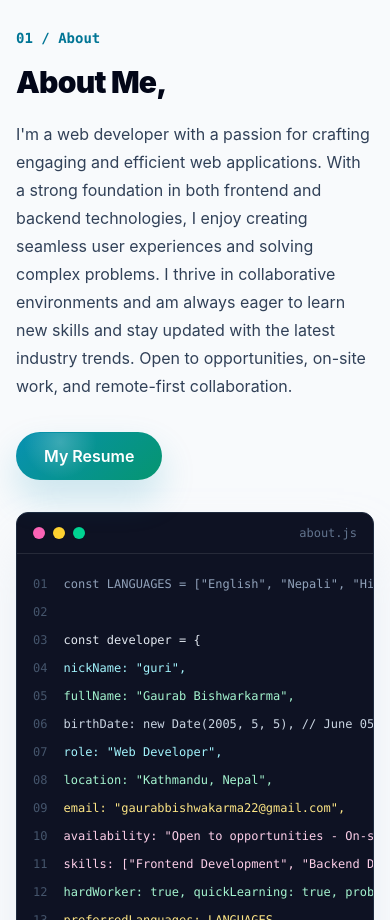
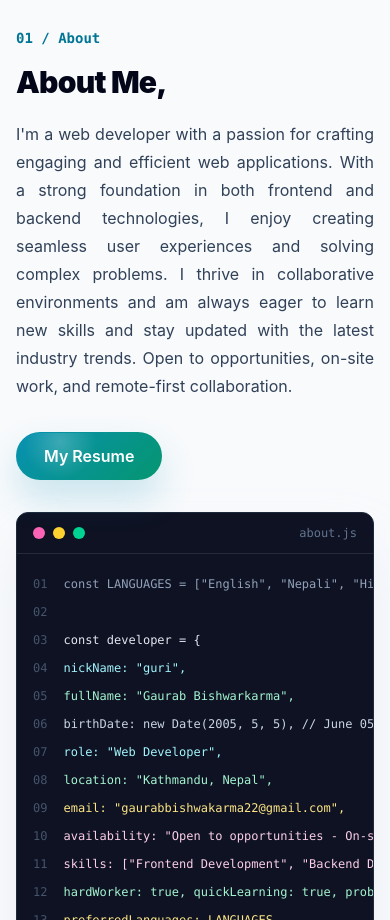
Before and after one commit to gaurabGits/my-portfolio, a React (Vite) app: page / in a window 390 px wide. Shown: the part 880-1800 px from the top of the page. Built offline with nearby package versions, Linux system fonts and the light colour scheme.

Commit message:
adding text justify

```diff
--- a/src/sections/About.jsx
+++ b/src/sections/About.jsx
@@ -67,7 +67,7 @@ function About() {
           <h2 className="mt-4 text-3xl font-black tracking-tight sm:text-5xl">
             About Me,
           </h2>
-          <p className="mt-5 text-left leading-7 text-slate-700 dark:text-slate-300 sm:mt-6 sm:leading-8 md:text-justify">
+          <p className="mt-5 leading-7 text-slate-700 text-justify dark:text-slate-300 sm:mt-6 sm:leading-8">
             I&apos;m a web developer with a passion for crafting engaging and efficient web applications. With a strong foundation in both frontend and backend technologies, I enjoy creating seamless user experiences and solving complex problems. I thrive in collaborative environments and am always eager to learn new skills and stay updated with the latest industry trends. Open to opportunities, on-site work, and remote-first collaboration.
           </p>
           <a
```
